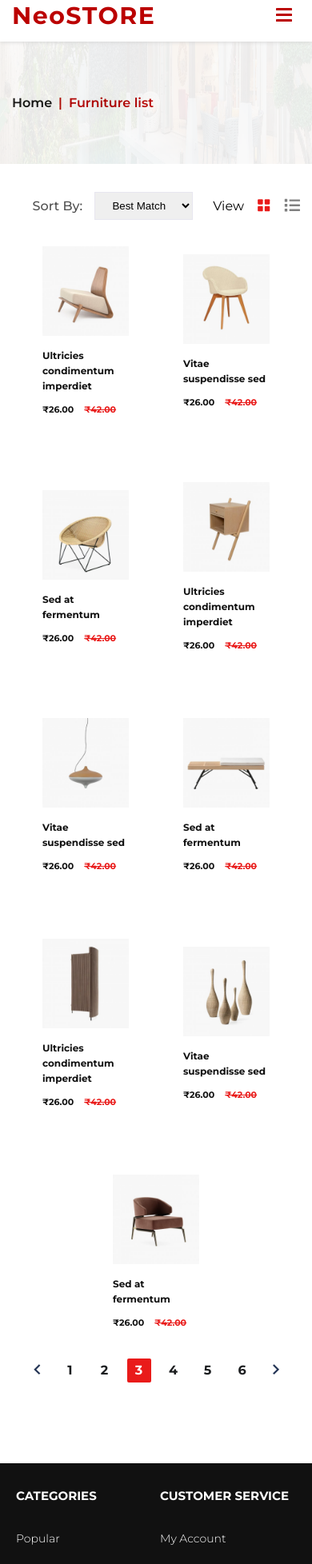
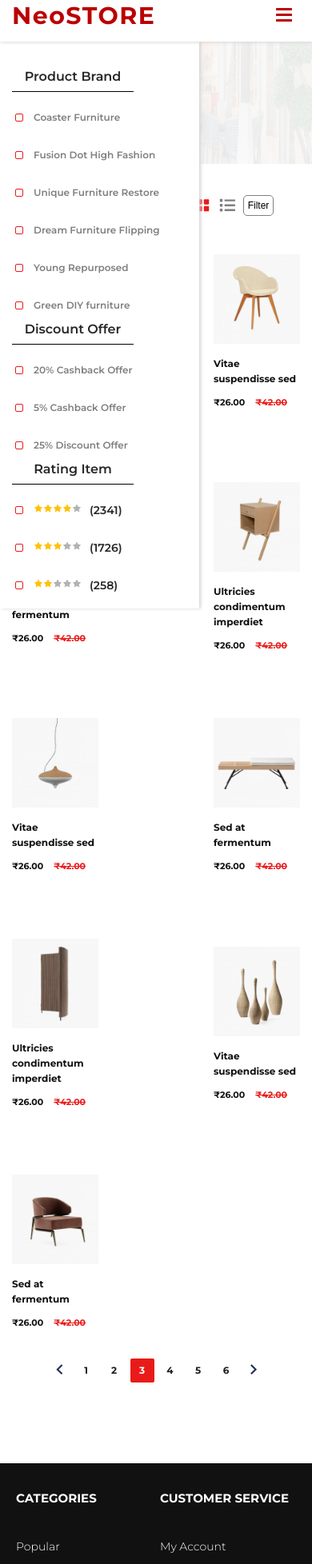
Before and after one commit to saadat-neosoft/neostore, a React (Create React App) app: page /product in a window 390 px wide. Shown: the part 40-1996 px from the top of the page at 80% size. Built offline with nearby package versions, Linux system fonts and the light colour scheme.

Commit message:
working on responsiveness

```diff
--- a/src/components/login/QuickLinksList.jsx
+++ b/src/components/login/QuickLinksList.jsx
@@ -3,16 +3,23 @@ import { Link } from "react-router-dom";
 const QuickLinksList = ({ heading, listItems }) => {
     return (
         <div className="footer__container__quick-links__list">
-            <span className="footer__container__quick-links__list__title">
+            <h3 className="footer__container__quick-links__list__title">
                 {heading}
-            </span>
-            <div className="footer__container__quick-links__list__list-item">
+            </h3>
+            <ul className="footer__container__quick-links__list__list-item">
+                {listItems.map((item, index) => (
+                    <li key={index}>
+                        <Link to={"/" + item}>{item}</Link>
+                    </li>
+                ))}
+            </ul>
+            {/* <div className="footer__container__quick-links__list__list-item">
                 {listItems.map((item, index) => (
                     <Link key={index} to={"/" + item}>
                         {item}
                     </Link>
                 ))}
-            </div>
+            </div> */}
         </div>
     );
 };
--- a/src/components/product/FilterSection.jsx
+++ b/src/components/product/FilterSection.jsx
@@ -3,12 +3,20 @@ import starFilled from "../../assets/star-filled.svg";
 import starUnfilled from "../../assets/star-unfilled.svg";
 import searchIcon from "../../assets/search.svg";
 
-const FilterSection = () => {
+const FilterSection = ({ isFilterVisible }) => {
     return (
         <form
             action="/search"
             method="get"
-            className="product-gallery__filter-section"
+            className={`product-gallery__filter-section`}
+            style={{
+                // "@media (max-width: 700px)": {
+                //     transform: `translateX(${isFilterVisible ? "0" : "-150%"})`,
+                // },
+
+                transform: `translateX(${isFilterVisible ? "0" : "-150%"})`,
+                // display: isFilterVisible ? "block" : "none",
+            }}
         >
             <div className="product-gallery__filter-section__filter">
                 <h3 className="product-gallery__filter-section__filter__title">
--- a/src/layout/ProductGallery.jsx
+++ b/src/layout/ProductGallery.jsx
@@ -14,11 +14,33 @@ import showcase9 from "../assets/Rectangle 35 (8).png";
 
 import leftArrow from "../assets/keyboardArrowLeft.svg";
 import rightArrow from "../assets/keyboardArrowRight.svg";
+import { useEffect, useState } from "react";
 
 const ProductGallery = () => {
+    const [isFilterVisible, setFilterVisible] = useState(true);
+
+    const toggleFilter = () => {
+        setFilterVisible(!isFilterVisible);
+        console.log(isFilterVisible);
+    };
+
+    useEffect(() => {
+        const handleResize = () => {
+            if (window.innerWidth > 700) {
+                setFilterVisible(true);
+            }
+        };
+
+        window.addEventListener("resize", handleResize);
+
+        return () => {
+            window.removeEventListener("resize", handleResize);
+        };
+    }, []);
+
     return (
         <div className="product-gallery container">
-            <FilterSection />
+            <FilterSection isFilterVisible={isFilterVisible} />
             <div className="product-gallery__container">
                 <div className="product-gallery__sort-section">
                     <span className="product-gallery__sort-section__sort">
@@ -35,6 +57,9 @@ const ProductGallery = () => {
                     </span>
                     <img src={clarity} alt="" />
                     <img src={list} alt="" />
+                    <button onClick={toggleFilter} className="filter-btn">
+                        Filter
+                    </button>
                 </div>
                 <div className="product-gallery__showcase">
                     <div className="product-gallery__showcase__card">
--- a/src/styles/_base.scss
+++ b/src/styles/_base.scss
@@ -17,3 +17,11 @@ body {
         padding: 0 15px;
     }
 }
+
+.visible {
+    transform: translateX(0) !important;
+}
+
+.not-visible {
+    transform: translate(-150%) !important;
+}
--- a/src/styles/components/blogSection.scss
+++ b/src/styles/components/blogSection.scss
@@ -119,6 +119,10 @@
                 font-weight: 500;
                 font-size: 14px;
                 line-height: 16px;
+
+                &:hover {
+                    color: #bb0100;
+                }
             }
         }
     }
--- a/src/styles/components/flashSale.scss
+++ b/src/styles/components/flashSale.scss
@@ -11,6 +11,8 @@
     text-align: center;
     gap: 4px;
     padding: 12px 15px;
+    z-index: 2;
+    position: relative;
 
     &__btn {
         cursor: pointer;
--- a/src/styles/components/footer.scss
+++ b/src/styles/components/footer.scss
@@ -163,19 +163,19 @@
                     color: white;
                     font-weight: 700;
                     font-size: 15px;
-                    line-height: 14px;
+                    line-height: 20px;
                     text-transform: uppercase;
                     padding: 0 5px;
                 }
                 &__list-item {
-                    display: flex;
-                    flex-direction: column;
-                    > a {
+                    li > a {
+                        display: flex;
+                        flex-direction: column;
                         color: white;
                         margin-bottom: 27px;
                         font-weight: 200;
                         font-size: 14px;
-                        line-height: 13px;
+                        line-height: 20px;
                         padding: 0 5px;
 
                         &:hover {
--- a/src/styles/components/homeCarousel.scss
+++ b/src/styles/components/homeCarousel.scss
@@ -124,6 +124,7 @@
         background: #fff;
         color: #bb0100;
         border: 1px solid #bb0100;
+        transition: 0.5s all;
     }
 
     @media (max-width: $sm) {
--- a/src/styles/components/navbar.scss
+++ b/src/styles/components/navbar.scss
@@ -87,7 +87,7 @@
     &:checked ~ .navlist {
         // transform: translateY(0);
         transform: translateX(0);
-        display: static;
+        // display: static;
         // right: 0;
         transition: 0.6s all;
     }
--- a/src/styles/components/neopost.scss
+++ b/src/styles/components/neopost.scss
@@ -6,11 +6,11 @@
 
     &__carousel-img {
         width: 100%;
-        max-height: 270px;
+        height: 270px;
 
         @media (max-width: $sm) {
-            height: 200px;
-            object-fit: contain;
+            // height: 200px;
+            // object-fit: contain;
         }
     }
 
--- a/src/styles/components/productGallery.scss
+++ b/src/styles/components/productGallery.scss
@@ -13,6 +13,7 @@
 
         @media (max-width: 500px) {
             align-self: center;
+            gap: 5px;
         }
 
         &__btn {
@@ -32,6 +33,7 @@
             @media (max-width: 500px) {
                 height: 30px;
                 width: 30px;
+                font-size: 12px;
             }
 
             &:nth-child(4) {
@@ -57,7 +59,7 @@
         gap: 30px;
 
         @media (max-width: 973px) {
-            justify-content: space-evenly;
+            justify-content: space-between;
         }
 
         &__card {
@@ -134,11 +136,19 @@
         // padding: 15px;
         align-self: flex-end;
 
+        @media (max-width: 420px) {
+            gap: 10px;
+            justify-content: center;
+        }
+
         &__sort {
             font-weight: 500;
             font-size: 16px;
             line-height: 19px;
             color: #4f4f4f;
+            @media (max-width: 420px) {
+                font-size: 12px;
+            }
         }
 
         &__view {
@@ -146,6 +156,9 @@
             font-size: 16px;
             line-height: 19px;
             color: #000000;
+            @media (max-width: 420px) {
+                font-size: 12px;
+            }
         }
 
         &__dropdown {
@@ -154,6 +167,11 @@
             text-align: center;
             outline: none;
             margin-right: 10px;
+            @media (max-width: 420px) {
+                font-size: 12px;
+                padding: 2px;
+                margin-right: 0;
+            }
         }
     }
 
@@ -165,7 +183,23 @@
         max-width: 290px;
 
         @media (max-width: 700px) {
-            display: none;
+            position: fixed;
+            background: white;
+            display: block;
+            height: 77vh;
+            left: 0px;
+            top: 29px;
+            z-index: 1;
+            overflow-y: scroll;
+            width: 60%;
+            padding-left: 15px;
+            padding-bottom: 30px;
+            transition: 0.6s all;
+            box-shadow: 2px 0px 4px lightgray;
+
+            &::-webkit-scrollbar {
+                width: 0;
+            }
         }
 
         &__filter {
@@ -182,6 +216,10 @@
                 border-bottom: 1px solid #000000;
                 padding-bottom: 3px;
                 max-width: 152px;
+
+                @media (max-width: 700px) {
+                    font-size: 16px;
+                }
             }
         }
 
@@ -201,6 +239,10 @@
     font-size: 16px;
     line-height: 30px;
     color: #7f7f7f;
+
+    @media (max-width: 700px) {
+        font-size: 12px;
+    }
 
     &__colorbox-blue {
         border: 1px solid #5e37ff !important;
@@ -234,6 +276,11 @@
         border-radius: 2px;
         background-color: transparent;
         position: relative;
+
+        @media (max-width: 700px) {
+            width: 10px;
+            height: 10px;
+        }
 
         // Define the checked state styles
         &:checked {
@@ -278,3 +325,26 @@
         color: #282627;
     }
 }
+
+.filter-btn {
+    display: none;
+    border: 1px solid gray;
+    background: #fff;
+    border-radius: 5px;
+    padding: 5px;
+    cursor: pointer;
+
+    &:hover {
+        background: #bb0100;
+        color: white;
+        border-color: #fff;
+    }
+
+    @media (max-width: 420px) {
+        font-size: 12px;
+    }
+
+    @media (max-width: 700px) {
+        display: block;
+    }
+}
--- a/src/styles/components/signupSection.scss
+++ b/src/styles/components/signupSection.scss
@@ -7,7 +7,7 @@
     background-position: right center;
     position: relative;
     @media (max-width: $sm) {
-        margin-top: 20px;
+        // margin-top: 20px;
     }
 
     &__container {
```
